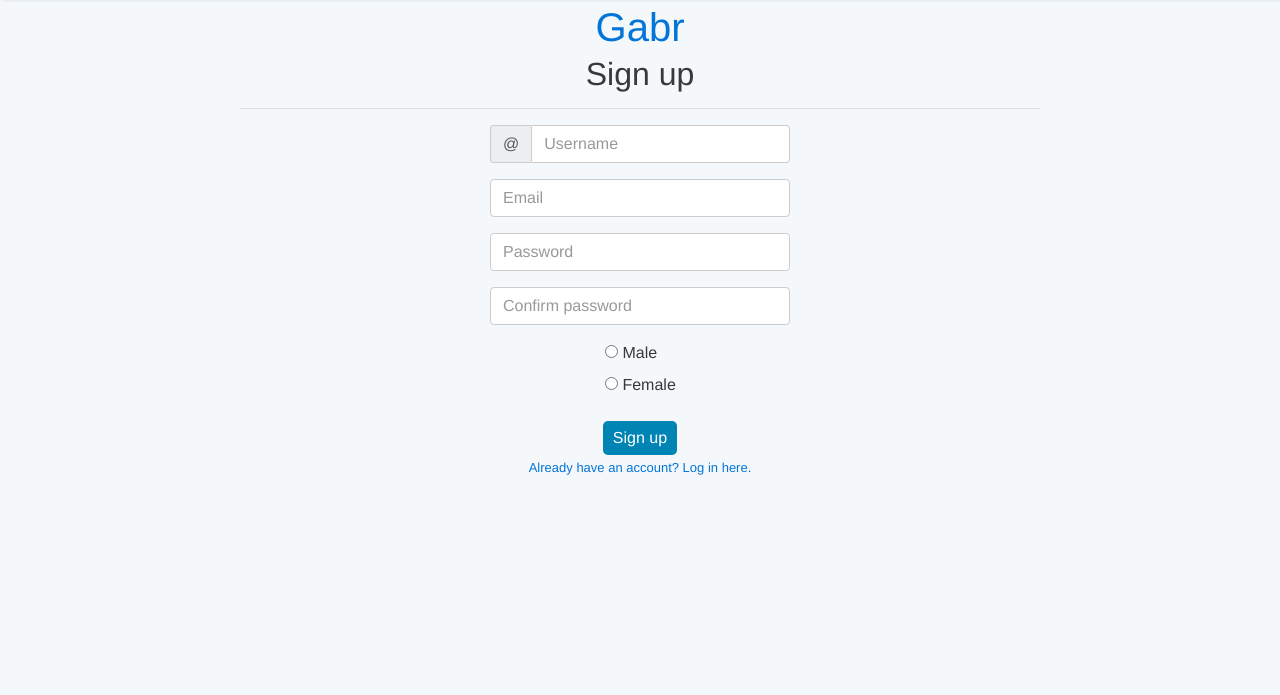
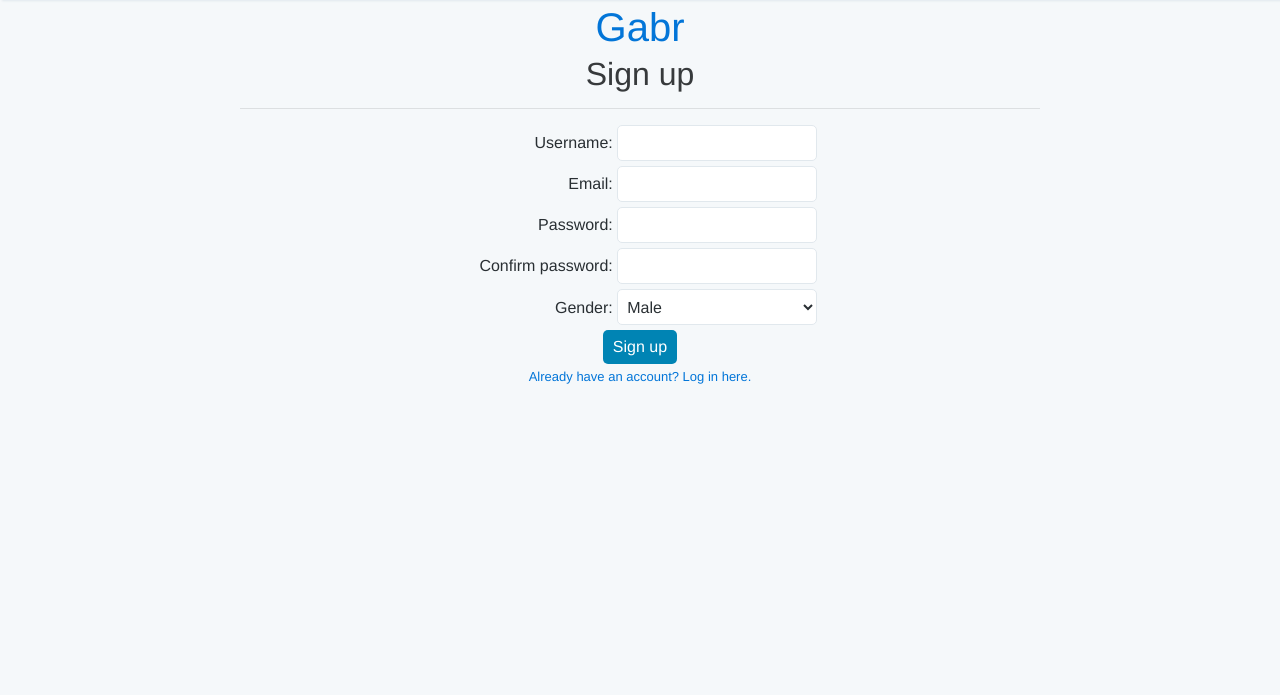
Before and after one commit to Arwic/gabr, a Django app: page /signup/ in a window 1280 px wide. Shown: the part 50-745 px from the top of the page. Run offline with Django 3.2, Linux system fonts and the light colour scheme; some libraries are stand-ins or nearby versions.

Commit message:
Begins moving all forms to pure django

```diff
--- a/gabr/forms.py
+++ b/gabr/forms.py
@@ -60,8 +60,8 @@ class SignupForm(forms.Form):
     username = forms.CharField()
     email = forms.CharField()
     password = forms.CharField(widget=forms.PasswordInput)
-    password2 = forms.CharField(widget=forms.PasswordInput)
-    gender = forms.ChoiceField(choices=CHOICES_GENDER, widget=forms.RadioSelect())
+    confirm_password = forms.CharField(widget=forms.PasswordInput)
+    gender = forms.ChoiceField(choices=CHOICES_GENDER)
 
 
 class PostForm(forms.ModelForm):
--- a/gabr/templatetags/tags.py
+++ b/gabr/templatetags/tags.py
@@ -6,41 +6,6 @@ from django.http import HttpResponse, HttpResponseRedirect
 register = template.Library()
 
 
-@register.simple_tag
-def has_liked(user, post):
-    if not user.is_authenticated():
-        return HttpResponseRedirect('/')
-    try:
-        user_profile = UserProfile.objects.get(user=user)
-    except UserProfile.DoesNotExist:
-        return HttpResponseRedirect('/')
-
-    return Like.objects.filter(user=user_profile, post=post).first() is not None
-
-
-@register.simple_tag
-def has_reposted(user, post):
-    if not user.is_authenticated():
-        return HttpResponseRedirect('/')
-    try:
-        user_profile = UserProfile.objects.get(user=user)
-    except UserProfile.DoesNotExist:
-        return HttpResponseRedirect('/')
-
-    return Repost.objects.filter(user=user_profile, post=post).first() is not None
-
-
-@register.filter
-def add_class(value, arg):
-    return value.as_widget(attrs={'class': arg})
-
-
-@register.filter
-def add_class_placeholder(value, arg):
-    s = arg.split('`')
-    return value.as_widget(attrs={'class': s[0], 'placeholder': s[1]})
-
-
 @register.filter
 def get_range(value):
     return range(value)
--- a/gabr/urls.py
+++ b/gabr/urls.py
@@ -1,5 +1,6 @@
 from django.conf.urls import include, url
-from django.contrib import admin
+from django.contrib import admin, auth
+from django.contrib.auth.views import password_change, password_reset
 
 from django.conf import settings
 from gabr import views
@@ -27,6 +28,11 @@ urlpatterns = [
     url(r'^settings/$', views.settings.settings_profile, name='settings'),
     url(r'^settings/profile/$', views.settings.settings_profile, name='settings_profile'),
     url(r'^settings/account/$', views.settings.settings_account, name='settings_account'),
+    url(r'^settings/password/$', django.contrib.auth.views.password_change,
+        {
+            'template_name': 'settings-password.html',
+            'post_change_redirect': '/password-changed/',
+        }, name='settings_password'),
     url(r'^settings/notifications/$', views.settings.settings_notifications, name='settings_notifications'),
     url(r'^settings/blocked/$', views.settings.settings_blocked, name='settings_blocked'),
     url(r'^settings/payment/$', views.settings.settings_payment, name='settings_payment'),
--- a/gabr/views/auth.py
+++ b/gabr/views/auth.py
@@ -31,7 +31,7 @@ def signup(request):
         username = form.cleaned_data['username']
         email = form.cleaned_data['email']
         password = form.cleaned_data['password']
-        password2 = form.cleaned_data['password2']
+        password2 = form.cleaned_data["confirm_password"]
         if password == password2:
             user = User.objects.create_user(username, email, password)
             user.save()
--- a/static/css/main.css
+++ b/static/css/main.css
@@ -593,15 +620,29 @@ body {
   .b-signup-container .form {
     text-align: center;
     margin: 0 auto;
-    width: 300px; }
+    width: 600px; }
+    .b-signup-container .form ul {
+      list-style: none;
+      padding: 0;
+      margin: 0; }
+      .b-signup-container .form ul li {
+        margin: 5px; }
+        .b-signup-container .form ul li label {
+          margin: 0;
+          text-align: right;
+          width: 150px;
+          display: inline-block;
+          color: #292f33; }
+        .b-signup-container .form ul li input, .b-signup-container .form ul li select {
+          border-radius: 5px;
+          border: 1px solid #e1e8ed;
+          padding: 5px;
+          width: 200px;
+          height: 36px;
+          color: #292f33;
+          background-color: #ffffff; }
   .b-signup-container .login-link {
     font-size: small; }
-  .b-signup-container ul {
-    list-style-type: none;
-    padding: 0px;
-    margin: 0px;
-    margin-left: 115px;
-    text-align: left; }
 
 .b-settings-container {
   width: 1000px;
--- a/static/scss/_settings.scss
+++ b/static/scss/_settings.scss
@@ -7,6 +7,23 @@
         width: 295px;
         float: left;
 
+        .active li {
+            background-color: darken($col-background, 2.5%);
+        }
+
+        a {
+            color: $col-pri;
+            text-decoration: none !important;
+
+            &:visited {
+                color: $col-pri;
+            }
+
+            &:hover {
+                color: darken($col-pri, 10%);
+            }
+        }
+
         ul {
             list-style: none;
             margin: 0px;
@@ -15,6 +32,7 @@
             border-radius: 5px;
             border: 1px solid $col-border;
             background-color: $col-background;
+
             li {
                 padding: 10px;
                 border-top-right-radius: 5px;
--- a/static/scss/_signup.scss
+++ b/static/scss/_signup.scss
@@ -1,3 +1,9 @@
+.b-header {
+    width: 800px;
+    margin: 0 auto;
+    text-align: center;
+}
+
 .b-signup-container {
     width: 800px;
     margin: 0 auto;
@@ -6,18 +12,38 @@
     .form {
         text-align: center;
         margin: 0 auto;
-        width: 300px;
+        width: 600px;
+
+        ul {
+            list-style: none;
+            padding: 0;
+            margin: 0;
+
+            li {
+                margin: 5px;
+
+                label {
+                    margin: 0;
+                    text-align: right;
+                    width: 150px;
+                    display: inline-block;
+                    color: $col-text-pri;
+                }
+
+                input, select {
+                    border-radius: 5px;
+                    border: 1px solid $col-border;
+                    padding: 5px;
+                    width: 200px;
+                    height: 36px;
+                    color: $col-text-pri;
+                    background-color: $col-background;
+                }
+            }
+        }
     }
 
     .login-link {
         font-size: small;
     }
-
-    ul {
-        list-style-type: none;
-        padding: 0px;
-        margin: 0px;
-        margin-left: 115px;
-        text-align: left;
-    }
 }
--- a/static/templates/base.html
+++ b/static/templates/base.html
@@ -136,7 +136,7 @@
                 <div class="modal-footer">
                     <form id="post-form" class="form-horizontal col-md-4" action="{% url "new-post" %}" method="post">{% csrf_token %}
                         <span id="id_post_body">
-                            {{ post_form.body|add_class:'form-control' }}
+                            {{ post_form.body }}
                         </span>
                     </form>
                 </div>
--- a/static/templates/settings-profile.html
+++ b/static/templates/settings-profile.html
@@ -3,6 +3,11 @@
 {% block settings-content %}
     <div class="header">
         <h1>Profile</h1>
+        <script>
+            $(document).ready(function() {
+                $("#s-profile").addClass("active");
+            });
+        </script>
     </div>
     <div class="body">
         <form class="form" id="form" method="POST" action="{% url "settings_profile" %}" enctype="multipart/form-data">{% csrf_token %}
--- a/static/templates/signup.html
+++ b/static/templates/signup.html
@@ -4,29 +4,18 @@
     <title>Sign up | Gabr</title>
 {% endblock %}
 {% block content %}
-    <div class="b-signup-container">
+    <div class="b-header">
         <a href="/" style="text-decoration: none !important;">
             <h1>Gabr</h1>
         </a>
         <h2>Sign up</h2>
         <hr class="divider">
-        <form id="form" name="form" class="form" action="{% url "signup" %}" method="post">{% csrf_token %}
-            <div class="form-group input-group">
-                <span class="input-group-addon">@</span>
-                {{ form.username|add_class_placeholder:"form-control`Username" }}
-            </div>
-            <div class="form-group">
-                {{ form.email|add_class_placeholder:"form-control`Email" }}
-            </div>
-            <div class="form-group">
-                {{ form.password|add_class_placeholder:"form-control`Password" }}
-            </div>
-            <div class="form-group">
-                {{ form.password2|add_class_placeholder:"form-control`Confirm password" }}
-            </div>
-            <div class="form-group">
-                {{ form.gender }}
-            </div>
+    </div>
+    <div class="b-signup-container">
+        <form class="form" action="{% url "signup" %}" method="POST">{% csrf_token %}
+            <ul>
+                {{ form.as_ul }}
+            </ul>
             <button type="submit" class="button">Sign up</button>
         </form>
         <a class="login-link" href="{% url "login" %}">Already have an account? Log in here.</a>
```
Also changed, not shown: other parts of static/css/main.css (+37 -1 lines), gabr/views/settings.py (+20 -1 lines), static/scss/_login.scss (+32 -1 lines), static/templates/login.html (+8 -11 lines), static/templates/settings-base.html (+12 -7 lines), static/templates/settings-password.html (added, +22 -0 lines), static/templates/profile-followers.html (line endings or trailing spaces), 1 other file.
